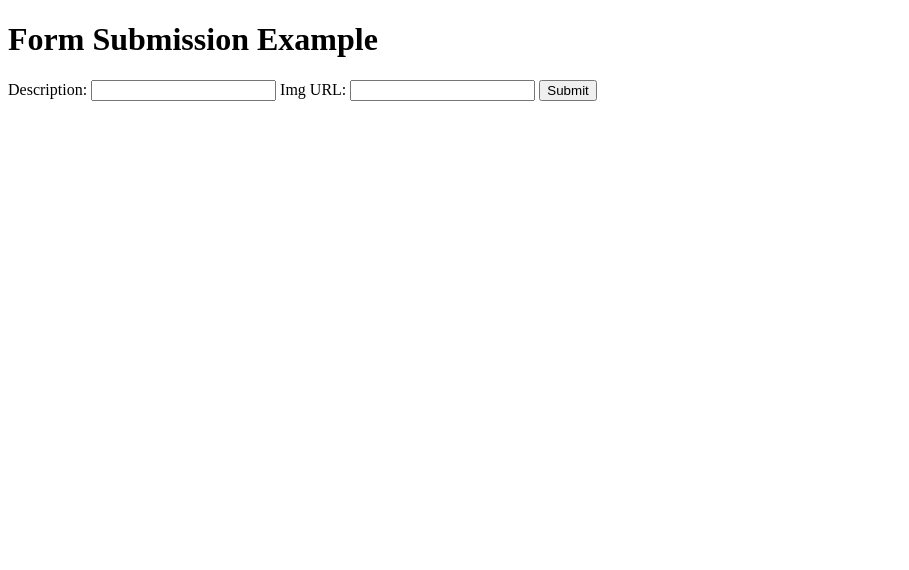
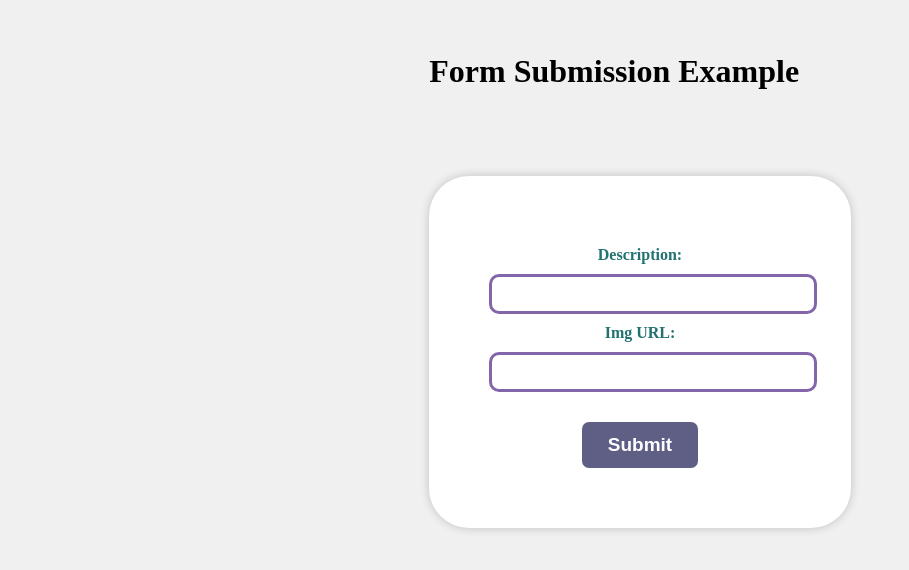
Before and after one commit to l3alisidahmed/Social-Media-FaceInsta, a plain HTML site: page client/add post/ceate-post.html in a window 1280 px wide. Shown: the whole page, without its empty margins (0-909 px from the left). Drawn offline with Linux system fonts and the light colour scheme.

Commit message:
update project

```diff
--- a/client/add post/ceate-post.html
+++ b/client/add post/ceate-post.html
@@ -2,6 +2,8 @@
 <html>
 <head>
   <title>Prevent Form Submission Example</title>
+  <link rel="stylesheet" type="text/css" href="./styles.css">
+
 </head>
 <body>
   <h1>Form Submission Example</h1>
--- /dev/null
+++ b/client/add post/styles.css
@@ -0,0 +1,74 @@
+/* Reset some default browser styles */
+body, form {
+    margin: 0;
+    padding: 0;
+  }
+
+  /* Center the form on the page */
+  body {
+    display: grid;
+    justify-content: center;
+    align-items: center;
+    height: 70vh;
+    background-color: #f0f0f0;
+  }
+
+  /* Style the form container */
+  #myForm {
+    background-color: #fff;
+    padding: 60px;
+    border-radius: 40px;
+    box-shadow: 0 0 10px rgba(0, 0, 0, 0.2);
+    text-align: center;
+  }
+
+  /* Style form labels and inputs */
+  label {
+    display: block;
+    margin-top: 10px;
+    margin-bottom: 10px;
+    font-weight: bold;
+    color: #237272;
+  }
+
+  input[type="text"] {
+    width: 100%;
+    padding: 10px;
+    margin: 20px 0;
+    border: 3px solid #8366a9;
+    border-radius: 10px;
+    font-size: 12px;
+  }
+
+  /* Style the submit button */
+  button[type="submit"] {
+    background-color: #5f5f86;
+    color: #fff;
+    padding:12px 26px;
+    border: none;
+    border-radius: 7px;
+    cursor: pointer;
+    font-size: 19px;
+    margin-top: 30px;
+    font-weight: bold;
+    transition: background-color 0.3s ease;
+  }
+
+  button[type="submit"]:hover {
+    background-color: #994ba5;
+  }
+
+  /* Center the description and img URL inputs */
+  #desc, #path {
+    margin: 0 auto;
+    text-align: center;
+  }
+
+  /* Add some colors to the labels */
+  label[for="desc"] {
+    color: #c7afef; /* Red color for description label */
+  }
+
+  label[for="path"] {
+    color: #e2dceb; /* Green color for img URL label */
+  }
```
